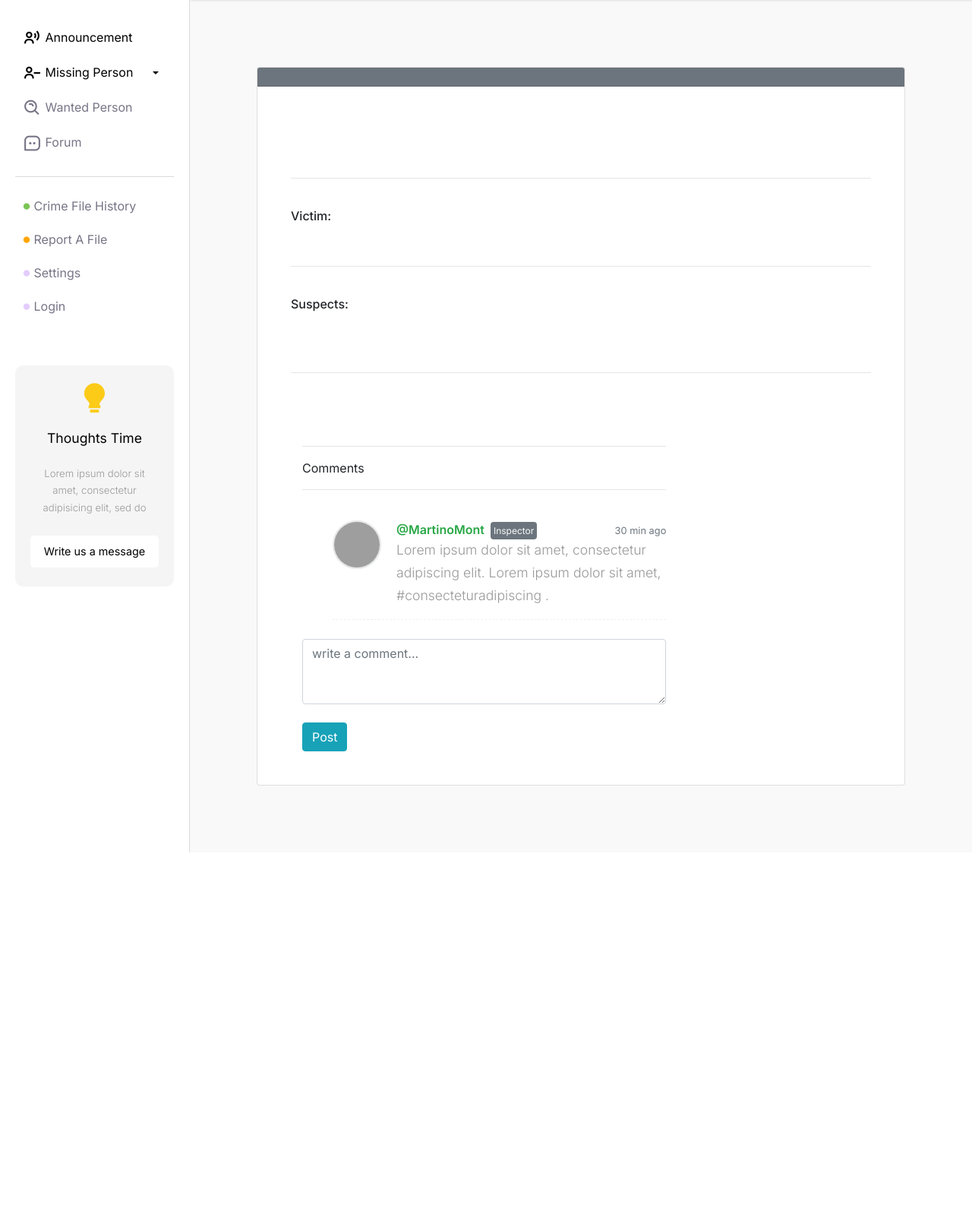
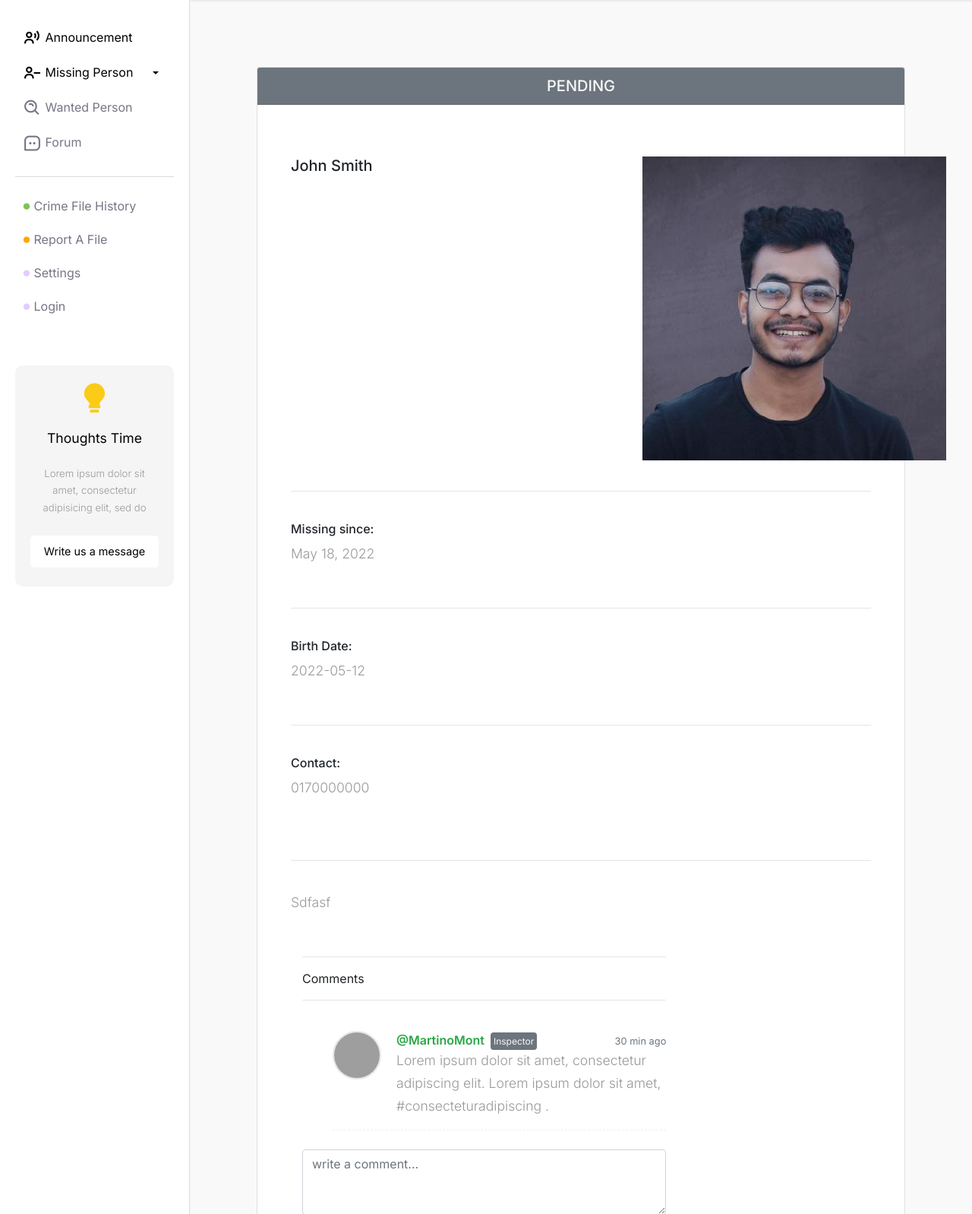
Before and after one commit to Bappy4u/crime-file-management, a Django app: page /missing-person/6/ in a window 1280 px wide. Shown: the part 91-1689 px from the top of the page at 76% size. Before the commit the page ends 1213 px from the top, so only its background shows below. Run offline with Django 4.2, Linux system fonts and the light colour scheme; data comes from the database, SQL or seed files in the repository; both versions use the stored data as it was after the commit; some libraries are stand-ins or nearby versions; grey boxes are pictures that could not be loaded.

Commit message:
missing person update

```diff
--- a/missingPerson/views.py
+++ b/missingPerson/views.py
@@ -1,3 +1,4 @@
+from django.http import Http404
 from django.shortcuts import render, redirect
 from .models import MissingPerson
 
@@ -42,4 +43,12 @@ def addMissingPerson(request):
 
 
 def missingPersonDet(request, id):
-    return render(request, 'missing-person-det.html')
+    try:
+        person = MissingPerson.objects.get(pk=id)
+    except MissingPerson.DoesNotExist:
+        raise Http404("File does not exist")
+
+    context = {
+        'person': person
+    }
+    return render(request, 'missing-person-det.html', context)
--- a/templates/missing-person-det.html
+++ b/templates/missing-person-det.html
@@ -3,27 +3,38 @@
 {% endblock %} {% block main %}
 <div class="card m-5">
   <h5 class="text-center card-header text-light bg-secondary">
-    {{ file.status|capfirst }}
+    {{ person.status|capfirst }}
   </h5>
   <div class="card-body m-4">
     <br />
-    <h5 class="card-title">{{ file.title|capfirst }}</h5>
+    <div class="row">
+      <div class="col-md-7">
+        <h5 class="card-title">{{ person.name|capfirst }}</h5>
+      </div>
+      <div class="col-md-5"><img src="{{person.photo.url}}" alt="" /></div>
+    </div>
+
     <br />
     <hr />
     <br />
-    <h6>Victim:</h6>
-    <p class="card-text">{{ file.victim|capfirst }}</p>
+    <h6>Missing since:</h6>
+    <p class="card-text">{{ person.date| date }}</p>
     <br />
     <hr />
     <br />
-    <h6>Suspects:</h6>
-    <p class="card-text">{{ file.criminal|capfirst }}</p>
+    <h6>Birth Date:</h6>
+    <p class="card-text">{{ person.birthDate|capfirst }}</p>
+    <br />
+    <hr />
+    <br />
+    <h6>Contact:</h6>
+    <p class="card-text">{{ person.contact|capfirst }}</p>
 
     <br />
     <br />
     <hr />
     <br />
-    <p class="card-text">{{ file.description|capfirst }}</p>
+    <p class="card-text">{{ person.description|capfirst }}</p>
 
     <br />
 
```
Also changed, not shown: db.sqlite3.
